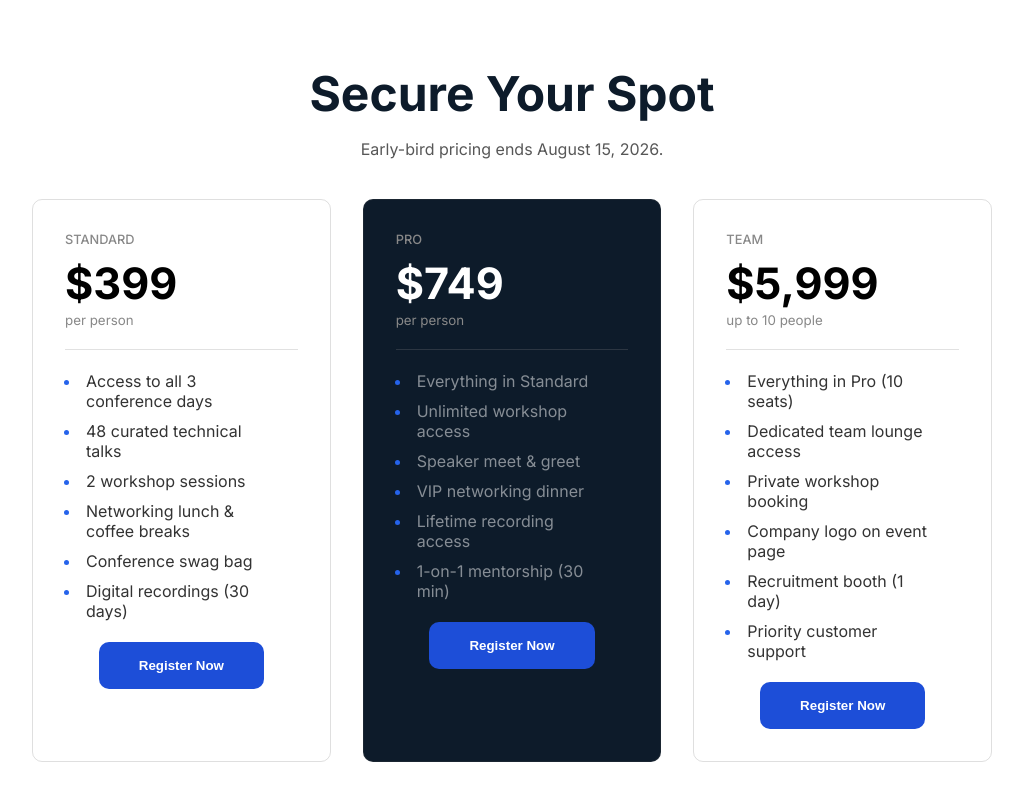
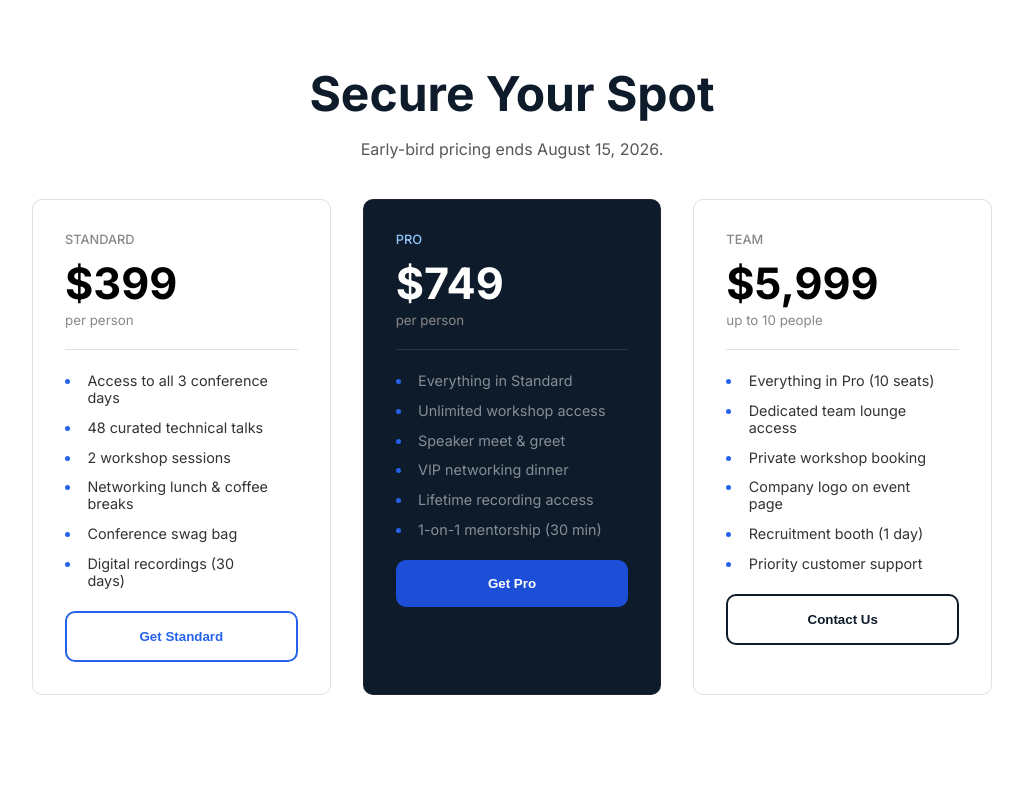
Before and after one commit to AbdullahRedoan/DevConf2026, a plain HTML site: page index.html in a window 1280 px wide. Shown: the part 1949-2749 px from the top of the page, without its empty margins (128-1151 px from the left). Drawn offline with nearby package versions, Linux system fonts and the light colour scheme.

Commit message:
price section done

```diff
--- a/index.html
+++ b/index.html
@@ -112,10 +112,10 @@
                     <li>Conference swag bag</li>
                     <li>Digital recordings (30 days)</li>
                 </ul>
-            <button class="outline btn price-btn">Register Now</button>
+            <button class="btn outline-btn price-btn">Get Standard</button>
             </div>
             <div class="price-card highlighted">
-                <p>PRO</p>
+                <p id="pro">PRO</p>
                 <h2>$749</h2>
                 <small>per person</small>
                 <hr>
@@ -127,7 +127,7 @@
                     <li>Lifetime recording access</li>
                     <li>1-on-1 mentorship (30 min)</li>
                 </ul>
-            <button class="btn price-btn">Register Now</button>
+            <button class="btn price-btn">Get Pro</button>
             </div>
             <div class="price-card">
                 <p>TEAM</p>
@@ -142,7 +142,7 @@
                     <li>Recruitment booth (1 day)</li>
                     <li>Priority customer support</li>
                 </ul>
-            <button class="outline btn price-btn">Register Now</button>
+            <button class="btn outline-btn price-btn team-btn">Contact Us</button>
             </div>
         </div>
 
--- a/styles.css
+++ b/styles.css
@@ -188,8 +188,9 @@ nav {
 
 .price-card ul li{
     color: #333333;
-    padding: 5px;
+    padding: .4rem;
     font-weight: 400;
+    font-size: 0.9rem;
 
 }
 .price-card ul li::marker{
@@ -202,12 +203,24 @@ nav {
 .highlighted ul li{
     color: #ffffff80;
 }
+#pro{
+    color: #93C5FD;
+}
 .price-btn{
     display: flex;
+    width: 100%;
     justify-content: center;
     margin:0 auto;
 }
-
+.outline-btn{
+    background-color: transparent;
+    border: 2px solid #2563eb;
+    color: #2563eb;
+}
+.team-btn{
+    color: #0D1B2A;
+    border: 2px solid #0D1B2A;
+}
 
 
 /* --price cards end-- */
```
